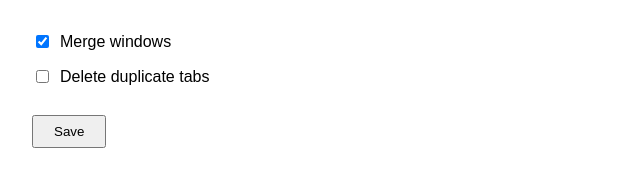
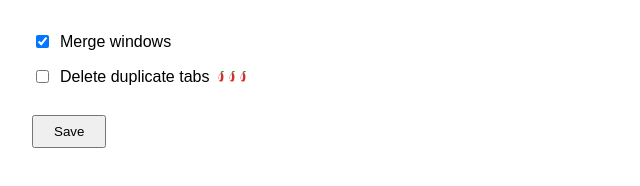
Before and after one commit to apapajohn/tabroundup, a browser extension: page extension/options.html in a window 1280 px wide. Shown: the full height of the page, 0-640 px from the left. Drawn offline with Linux system fonts and the light colour scheme.

Commit message:
chili warning

```diff
--- a/extension/options.html
+++ b/extension/options.html
@@ -32,7 +32,34 @@
     </div>
     <div class="option-row">
       <input type="checkbox" id="deleteDuplicateTabs" />
-      <label for="deleteDuplicateTabs">Delete duplicate tabs</label>
+      <label for="deleteDuplicateTabs">
+        Delete duplicate tabs
+        <span style="display:inline-flex; gap:0px; vertical-align:middle; font-size:0;">
+          <svg width="12" height="12" viewBox="0 0 6 6" fill="none" xmlns="http://www.w3.org/2000/svg">
+            <!-- crescent red pepper -->
+            <path fill-rule="evenodd" clip-rule="evenodd"
+                  d="M3.7 0.6C4.5 1.2 5.3 2.6 4.3 5.0C3.4 5.8 2.0 4.9 2.4 3.2C2.7 2.2 3.2 1.2 3.7 0.6Z
+                     M3.2 1.3C2.8 1.7 2.4 2.6 2.2 3.4C2.0 4.1 2.6 4.7 3.2 4.6C3.7 3.1 3.6 2.1 3.2 1.3Z"
+                  fill="#D32F2F"/>
+            <!-- slightly larger green stem -->
+            <path d="M3.7 0.6L4.6 0.1" stroke="#388E3C" stroke-width="0.7" stroke-linecap="round"/>
+          </svg>
+          <svg width="12" height="12" viewBox="0 0 6 6" fill="none" xmlns="http://www.w3.org/2000/svg" style="margin: 0 -1px;">
+            <path fill-rule="evenodd" clip-rule="evenodd"
+                  d="M3.7 0.6C4.5 1.2 5.3 2.6 4.3 5.0C3.4 5.8 2.0 4.9 2.4 3.2C2.7 2.2 3.2 1.2 3.7 0.6Z
+                     M3.2 1.3C2.8 1.7 2.4 2.6 2.2 3.4C2.0 4.1 2.6 4.7 3.2 4.6C3.7 3.1 3.6 2.1 3.2 1.3Z"
+                  fill="#D32F2F"/>
+            <path d="M3.7 0.6L4.6 0.1" stroke="#388E3C" stroke-width="0.7" stroke-linecap="round"/>
+          </svg>
+          <svg width="12" height="12" viewBox="0 0 6 6" fill="none" xmlns="http://www.w3.org/2000/svg">
+            <path fill-rule="evenodd" clip-rule="evenodd"
+                  d="M3.7 0.6C4.5 1.2 5.3 2.6 4.3 5.0C3.4 5.8 2.0 4.9 2.4 3.2C2.7 2.2 3.2 1.2 3.7 0.6Z
+                     M3.2 1.3C2.8 1.7 2.4 2.6 2.2 3.4C2.0 4.1 2.6 4.7 3.2 4.6C3.7 3.1 3.6 2.1 3.2 1.3Z"
+                  fill="#D32F2F"/>
+            <path d="M3.7 0.6L4.6 0.1" stroke="#388E3C" stroke-width="0.7" stroke-linecap="round"/>
+          </svg>
+        </span>
+      </label>
     </div>
     <div id="status"></div>
     <button id="save">Save</button>
```
